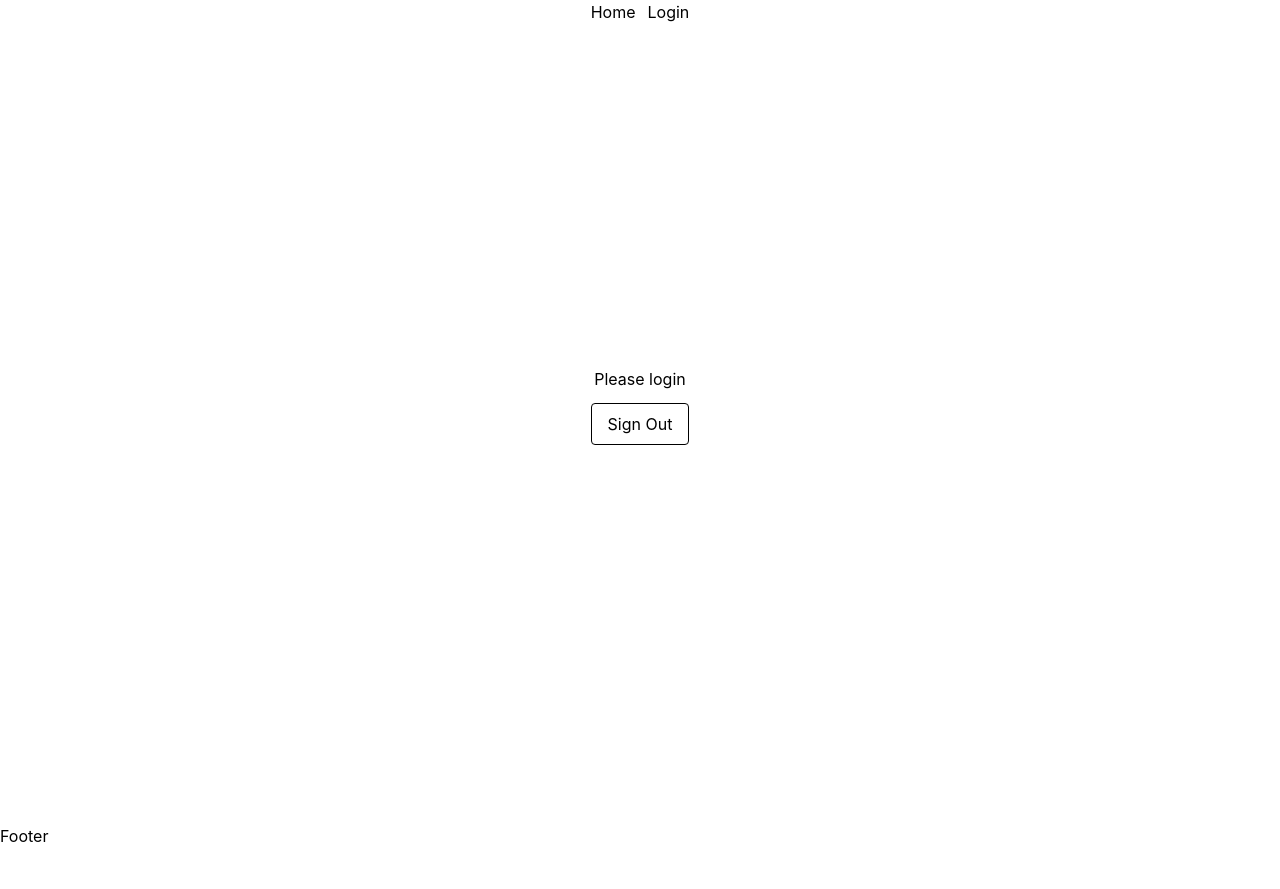
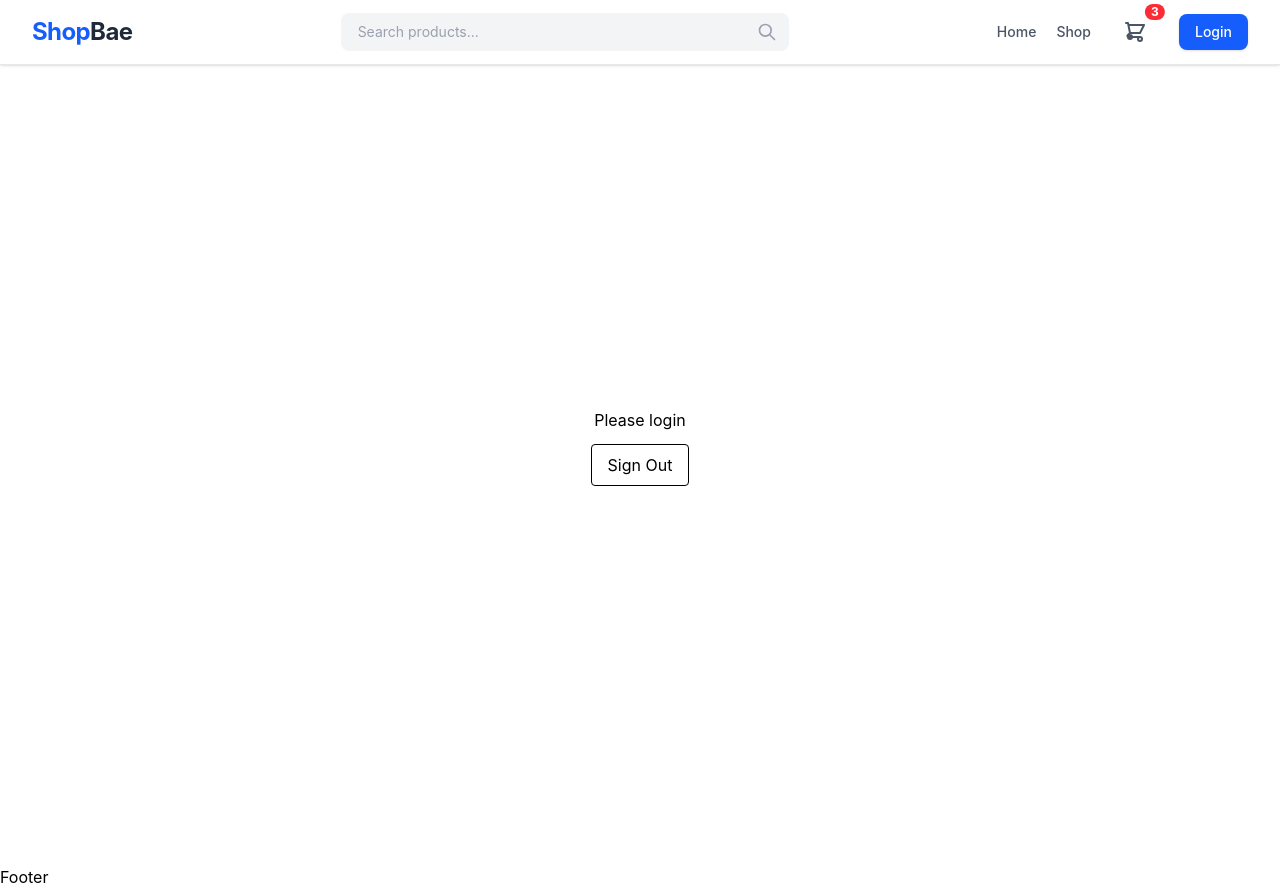
Before and after one commit to mondalnayan007/react-firebase-with-router, a React (Vite) app: page /login in a window 1280 px wide. Before the commit the page ends 848 px from the top, so only its background shows below. Built offline with nearby package versions, Linux system fonts and the light colour scheme; no server answers.

Commit message:
fetching and displaying data

```diff
--- a/src/Components/Header/Navbar.jsx
+++ b/src/Components/Header/Navbar.jsx
@@ -2,14 +2,68 @@ import React from 'react';
 import { Link } from 'react-router';
 
 const Navbar = () => {
-    return (
-        <div>
-            <ul className='flex gap-3 justify-center'>
-                <Link to={'/'}>Home</Link>
-                <Link to={'/login'}>Login</Link>
-            </ul>
+  return (
+    <nav className="bg-white border-b border-gray-200 sticky top-0 z-50 shadow-sm">
+      <div className="max-w-7xl mx-auto px-4 sm:px-6 lg:px-8">
+        <div className="flex items-center justify-between h-16">
+
+          {/* ১. লোগো সেকশন */}
+          <div className="flex-shrink-0">
+            <Link to="/" className="text-2xl font-bold text-blue-600 tracking-tight">
+              Shop<span className="text-gray-800">Bae</span>
+            </Link>
+          </div>
+
+          {/* ২. সার্চ বার (Middle - ডেক্সটপের জন্য) */}
+          <div className="flex-1 max-w-md mx-8 hidden md:block">
+            <div className="relative">
+              <input
+                type="text"
+                placeholder="Search products..."
+                className="w-full bg-gray-100 text-sm text-gray-800 placeholder-gray-400 pl-4 pr-10 py-2 rounded-lg border border-transparent focus:outline-none focus:bg-white focus:border-blue-500 transition-colors"
+              />
+              <div className="absolute inset-y-0 right-0 pr-3 flex items-center pointer-events-none">
+                {/* Search Icon SVG */}
+                <svg className="h-5 w-5 text-gray-400" fill="none" viewBox="0 0 24 24" stroke="currentColor">
+                  <path strokeLinecap="round" strokeLinejoin="round" strokeWidth={2} d="M21 21l-6-6m2-5a7 7 0 11-14 0 7 7 0 0114 0z" />
+                </svg>
+              </div>
+            </div>
+          </div>
+
+          {/* ৩. নেভিগেশন লিংক এবং ইউজার অ্যাকশন */}
+          <div className="flex items-center gap-6">
+            {/* মেনু লিংকসমূহ */}
+            <div className="hidden sm:flex items-center gap-5 text-sm font-medium text-gray-600">
+              <Link to="/" className="hover:text-blue-600 transition-colors">Home</Link>
+              <Link to="/products" className="hover:text-blue-600 transition-colors">Shop</Link>
+            </div>
+
+            {/* কার্ট আইকন (Cart with Badge) */}
+            <Link to="/cart" className="relative p-2 text-gray-600 hover:text-blue-600 transition-colors">
+              {/* Shopping Cart SVG */}
+              <svg className="h-6 w-6" fill="none" viewBox="0 0 24 24" stroke="currentColor">
+                <path strokeLinecap="round" strokeLinejoin="round" strokeWidth={2} d="M3 3h2l.4 2M7 13h10l4-8H5.4M7 13L5.4 5M7 13l-2.293 2.293c-.63.63-.184 1.707.707 1.707H17m0 0a2 2 0 100 4 2 2 0 000-4zm-8 0a2 2 0 11-4 0 2 2 0 014 0z" />
+              </svg>
+              {/* কার্ট কাউন্ট ব্যাজ (ডামি সংখ্যা ৩ দেওয়া হয়েছে, পরে স্টেট দিয়ে চেঞ্জ করবে) */}
+              <span className="absolute top-0 right-0 inline-flex items-center justify-center px-1.5 py-0.5 text-xs font-bold leading-none text-white bg-red-500 rounded-full transform translate-x-1/2 -translate-y-1/2">
+                3
+              </span>
+            </Link>
+
+            {/* লগইন বাটন */}
+            <Link
+              to="/login"
+              className="bg-blue-600 hover:bg-blue-700 text-white text-sm font-medium px-4 py-2 rounded-lg transition-colors shadow-sm"
+            >
+              Login
+            </Link>
+          </div>
+
         </div>
-    );
+      </div>
+    </nav>
+  );
 };
 
 export default Navbar;
--- /dev/null
+++ b/src/Components/ProductsCard/ProductCard.jsx
@@ -0,0 +1,67 @@
+import React from 'react';
+
+const ProductCard = ({ product }) => {
+  // ডাটা স্ট্রাকচার থেকে ভ্যালুগুলো Destructure করে নেওয়া হলো
+  const { title, price, description, category, image, rating } = product;
+
+  return (
+    <div className="max-w-sm bg-white rounded-xl border border-gray-100 shadow-sm hover:shadow-md transition-shadow duration-300 overflow-hidden flex flex-col group">
+
+      {/* ১. প্রোডাক্ট ইমেজ সেকশন */}
+      <div className="relative bg-gray-50 pt-[100%] overflow-hidden">
+        <img
+          src={image}
+          alt={title}
+          className="absolute top-0 left-0 w-full h-full object-contain p-6 group-hover:scale-105 transition-transform duration-300"
+        />
+        {/* ক্যাটাগরি ব্যাজ */}
+        <span className="absolute top-3 left-3 bg-blue-50 text-blue-600 text-xs font-semibold px-2.5 py-1 rounded-full capitalize">
+          {category}
+        </span>
+      </div>
+
+      {/* ২. প্রোডাক্ট ডিটেইলস সেকশন */}
+      <div className="p-5 flex flex-col flex-grow">
+
+        {/* রেটিং (Rating) */}
+        <div className="flex items-center gap-1 mb-2">
+          {/* Star SVG */}
+          <svg className="w-4 h-4 text-amber-400 fill-current" viewBox="0 0 20 20">
+            <path d="M9.049 2.927c.3-.921 1.603-.921 1.902 0l1.07 3.292a1 1 0 00.95.69h3.462c.969 0 1.371 1.24.588 1.81l-2.8 2.034a1 1 0 00-.364 1.118l1.07 3.292c.3.921-.755 1.688-1.54 1.118l-2.8-2.034a1 1 0 00-1.175 0l-2.8 2.034c-.784.57-1.838-.197-1.539-1.118l1.07-3.292a1 1 0 00-.364-1.118L2.98 8.72c-.783-.57-.38-1.81.588-1.81h3.461a1 1 0 00.951-.69l1.07-3.292z" />
+          </svg>
+          <span className="text-sm font-semibold text-gray-700">{rating?.rate}</span>
+          <span className="text-xs text-gray-400">({rating?.count} reviews)</span>
+        </div>
+
+        {/* টাইটেল (Title) */}
+        <h3 className="text-gray-800 font-semibold text-base line-clamp-1 group-hover:text-blue-600 transition-colors mb-1" title={title}>
+          {title}
+        </h3>
+
+        {/* ডেসক্রিপশন (Description) */}
+        <p className="text-gray-500 text-sm line-clamp-2 mb-4 flex-grow">
+          {description}
+        </p>
+
+        {/* ৩. প্রাইস এবং বাটন সেকশন */}
+        <div className="flex items-center justify-between mt-auto pt-3 border-t border-gray-50">
+          <div className="flex flex-col">
+            <span className="text-xs text-gray-400 font-medium">Price</span>
+            <span className="text-xl font-bold text-gray-900">${price}</span>
+          </div>
+
+          {/* Add to Cart Button */}
+          <button className="bg-blue-600 hover:bg-blue-700 text-white text-sm font-medium px-4 py-2.5 rounded-lg transition-colors shadow-sm flex items-center gap-1.5 active:scale-95 duration-150">
+            <svg className="w-4 h-4" fill="none" viewBox="0 0 24 24" stroke="currentColor">
+              <path strokeLinecap="round" strokeLinejoin="round" strokeWidth={2} d="M3 3h2l.4 2M7 13h10l4-8H5.4M7 13L5.4 5M7 13l-2.293 2.293c-.63.63-.184 1.707.707 1.707H17m0 0a2 2 0 100 4 2 2 0 000-4zm-8 0a2 2 0 11-4 0 2 2 0 014 0z" />
+            </svg>
+            Add
+          </button>
+        </div>
+
+      </div>
+    </div>
+  );
+};
+
+export default ProductCard;
--- /dev/null
+++ b/src/Pages/Products/Products.jsx
@@ -0,0 +1,30 @@
+import React, { useEffect, useState } from 'react';
+import ProductsCard from '../../Components/ProductsCard/ProductCard';
+
+
+
+const Products = () => {
+
+    const [products , setProducts] = useState([]);
+
+
+    useEffect(()=>{
+        fetch('https://fakestoreapi.com/products')
+        .then(res => res.json())
+        .then(data => setProducts(data))
+    },[])
+
+    // console.log(products);
+
+
+
+    return (
+        <div>
+            {
+                products.map(product => <ProductsCard key={product.id} product={product}></ProductsCard>)
+            }
+        </div>
+    );
+};
+
+export default Products;
--- a/src/main.jsx
+++ b/src/main.jsx
@@ -7,6 +7,7 @@ import { RouterProvider } from "react-router/dom";
 import MainLayout from './Layouts/MainLayout/MainLayout';
 import Home from './Pages/Home/Home';
 import Login from './Pages/Home/Login/Login';
+import Products from './Pages/Products/Products';
 
 
 const router = createBrowserRouter([
@@ -22,6 +23,10 @@ const router = createBrowserRouter([
       {
         path:'/login',
         Component: Login
+      },
+      {
+        path:'/products',
+        Component: Products
       }
     ]
   },
```
